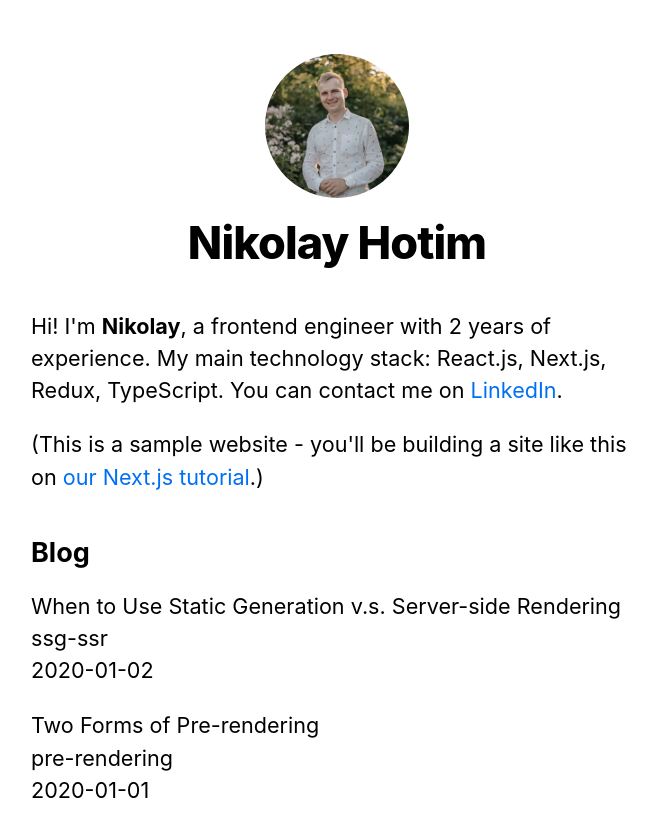
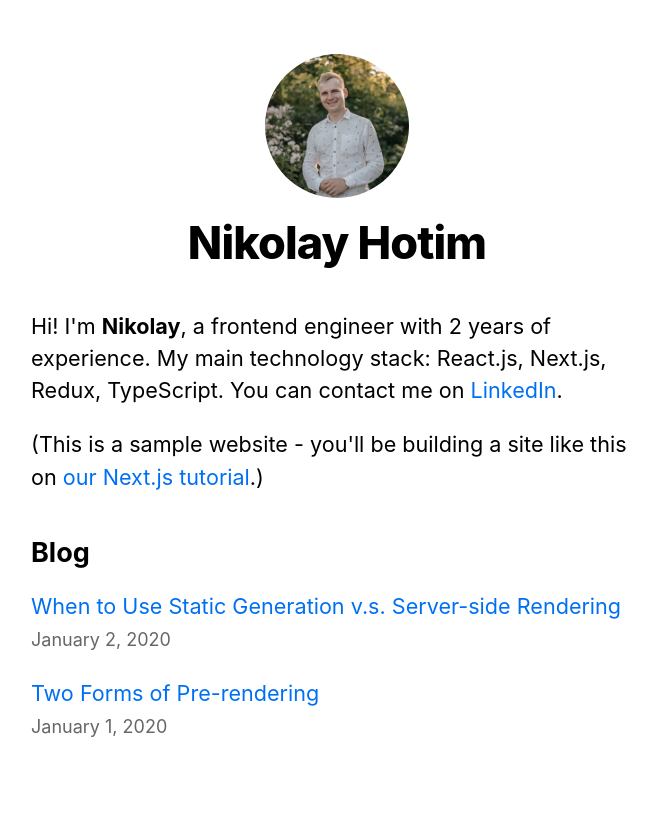
Before and after one commit to nikolayhotim1/nextjs-blog, a Next.js app: page / in a window 1280 px wide. Shown: the top 836 px of the page, without its empty margins (303-960 px from the left). Built offline with nearby package versions, Linux system fonts and the light colour scheme.

Commit message:
feature: add posts links and some styles to app

```diff
--- /dev/null
+++ b/components/date.js
@@ -0,0 +1,6 @@
+import { parseISO, format } from 'date-fns'
+
+export default function Date({ dateString }) {
+	const date = parseISO(dateString)
+	return <time dateTime={dateString}>{format(date, 'LLLL d, yyyy')}</time>
+}
--- a/package.json
+++ b/package.json
@@ -6,6 +6,7 @@
 		"start": "next start"
 	},
 	"dependencies": {
+		"date-fns": "^2.29.3",
 		"gray-matter": "^4.0.3",
 		"next": "latest",
 		"react": "18.2.0",
--- a/pages/index.js
+++ b/pages/index.js
@@ -1,6 +1,8 @@
 import utilStyles from '../styles/utils.module.css'
 import Layout, { siteTitle } from '../components/layout'
+import Date from '../components/date'
 import Head from 'next/head'
+import Link from 'next/link'
 import { getSortedPostsData } from '../lib/posts'
 
 export async function getStaticProps() {
@@ -34,11 +36,11 @@
 				<ul className={utilStyles.list}>
 					{allPostsData.map(({ id, date, title }) => (
 						<li className={utilStyles.listItem} key={id}>
-							{title}
+							<Link href={`/posts/${id}`}>{title}</Link>
 							<br />
-							{id}
-							<br />
-							{date}
+							<small className={utilStyles.lightText}>
+								<Date dateString={date} />
+							</small>
 						</li>
 					))}
 				</ul>
```
Also changed, not shown: pages/posts/[id].js (+13 -7 lines), 1 other file (tests, documents, lock files or other folders).
